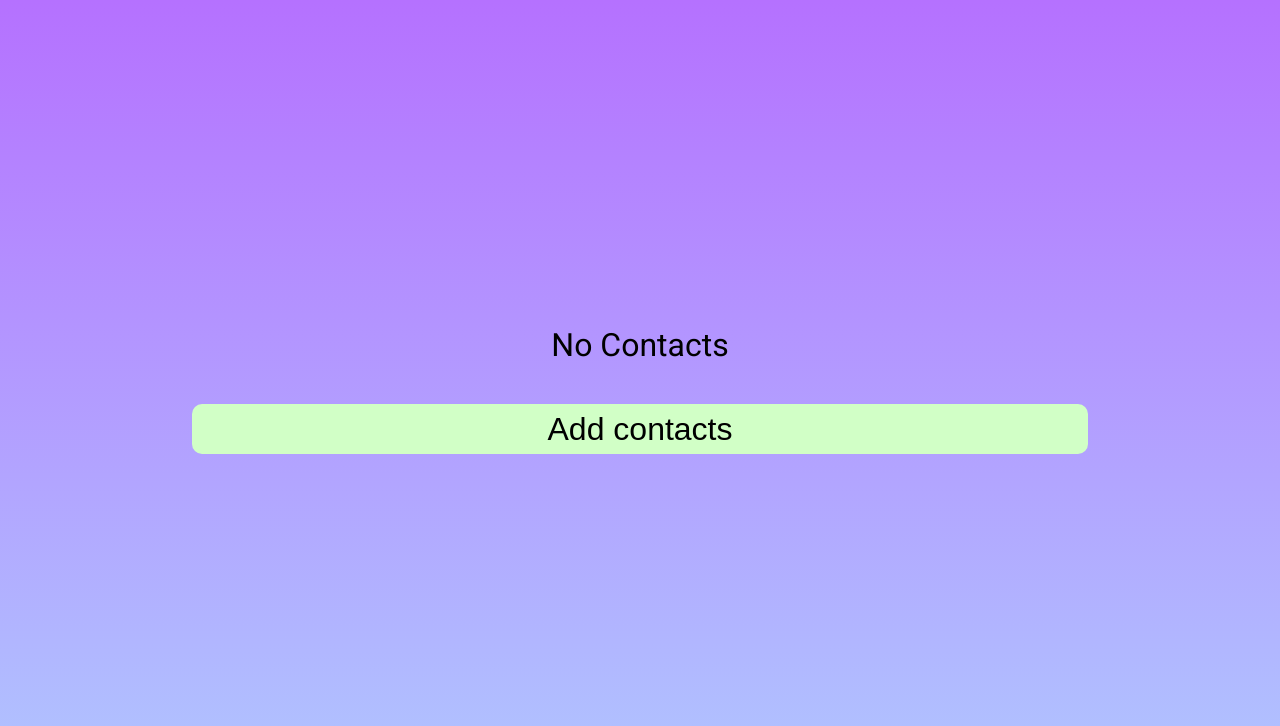
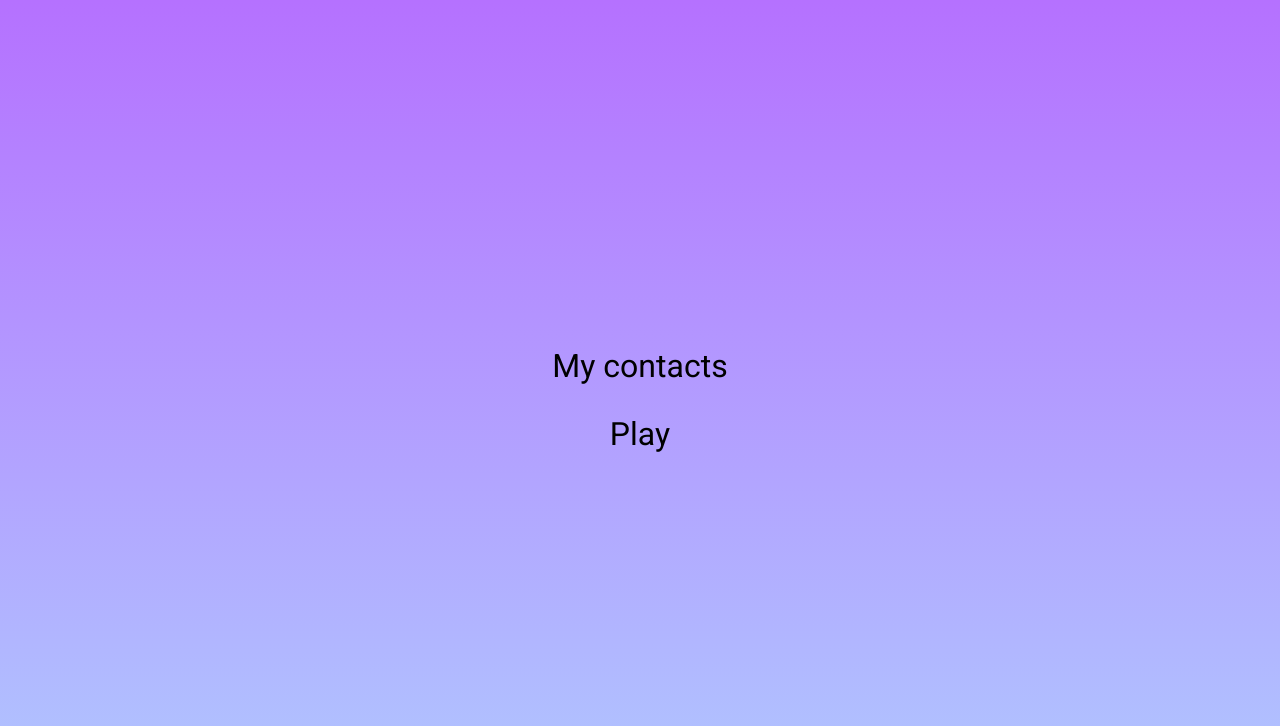
Before and after one commit to Attenm/remember-numbers, a React (Create React App) app: page / in a window 1280 px wide. Shown: the top 726 px of the page. Built offline with nearby package versions, Linux system fonts and the light colour scheme.

Commit message:
created a menu page

```diff
--- a/src/App.js
+++ b/src/App.js
@@ -1,14 +1,17 @@
 import './App.scss';
 // import AddNumbersPage from './pages/AddNumbersPage/AddNumbersPage.js';
 // import ContactsPage from './pages/ContactsPage/ContactsPage.js';
-import NoContactsPage from './pages/NoContactsPage/NoContactsPage.js';
+// import NoContactsPage from './pages/NoContactsPage/NoContactsPage.js';
+import MenuPage from './pages/MenuPage/MenuPage.js';
+
 
 function App() {
   return (
     <div className="App">
       {/* <AddNumbersPage/> */}
       {/* <ContactsPage /> */}
-      <NoContactsPage />
+      {/* <NoContactsPage /> */}
+      <MenuPage/>
     </div>
   );
 }
--- a/src/App.scss
+++ b/src/App.scss
@@ -17,3 +17,7 @@ body{
     font-size: 32px;
     font-family: 'Roboto', sans-serif;
 }
+
+ul {
+    list-style-type: none;
+}
--- /dev/null
+++ b/src/pages/MenuPage/MenuPage.js
@@ -0,0 +1,18 @@
+import './menuPage.scss';
+
+function MenuPage() {
+    return (
+        <div className="menu__wrapper">
+            <ul className='menu__list'>
+                <li className='menu__item'>
+                    My contacts
+                </li>
+                <li className='menu__item'>
+                    Play
+                </li>
+            </ul>
+        </div>
+    )
+}
+
+export default MenuPage;
--- /dev/null
+++ b/src/pages/MenuPage/menuPage.scss
@@ -0,0 +1,16 @@
+.menu {
+
+    &__wrapper{
+        height: 100vh;
+        display: flex;
+        align-items: center;
+        justify-content: center;
+    }
+
+    &__list{
+        display: flex;
+        flex-direction: column;
+        gap: 30px;
+        text-align: center;
+    }
+}
```
